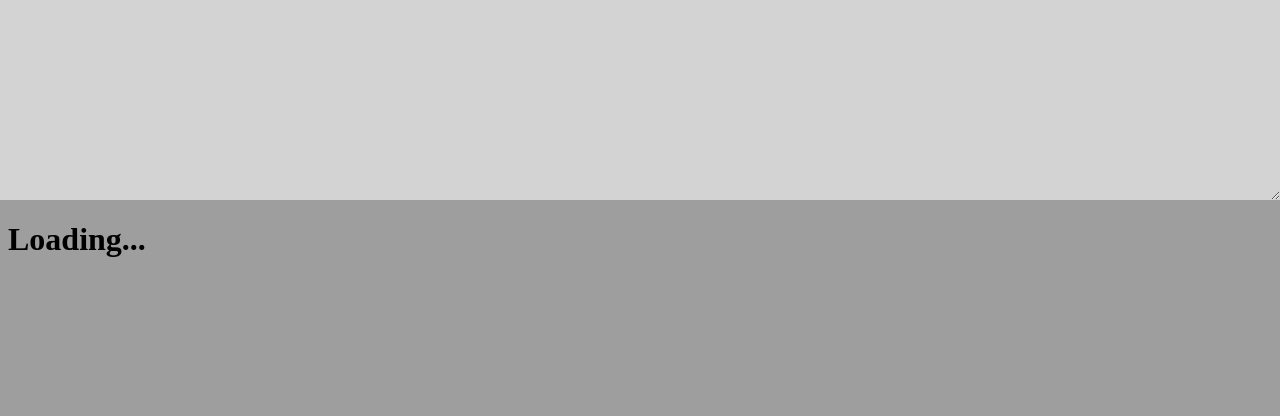
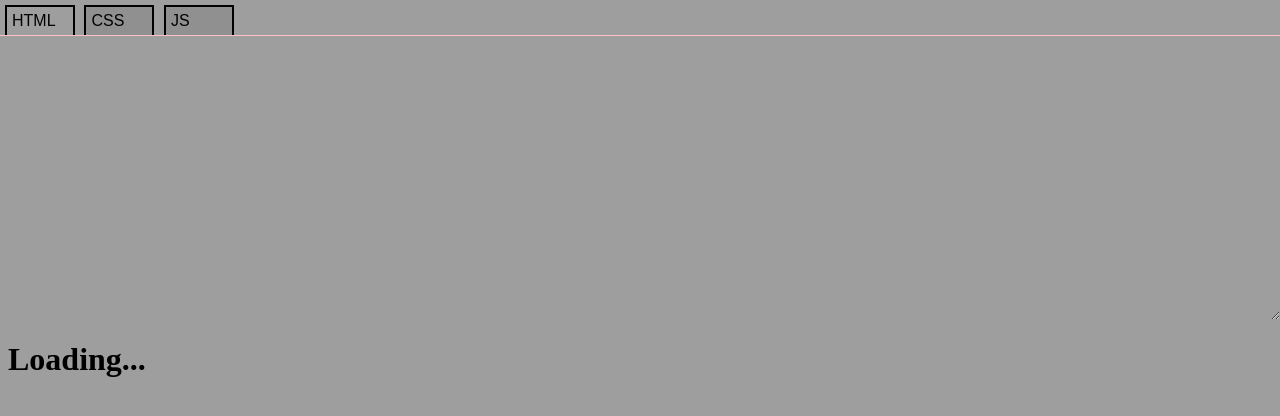
Before and after one commit to Yoplitein/minirepl, a plain HTML site: page index.html in a window 1280 px wide. Drawn offline with Linux system fonts and the light colour scheme.

Commit message:
Add editor tabs to the interface

```diff
--- a/index.html
+++ b/index.html
@@ -13,7 +13,14 @@
 		<button>Foo</button>
 		<button>Foo</button>
 	</div> -->
-	<div id="editor"></div>
+	<div id="editor-box">
+		<div id="tabs">
+			<span class="tab selected" data-model="html">HTML</span>
+			<span class="tab" data-model="css">CSS</span>
+			<span class="tab" data-model="js">JS</span>
+		</div>
+		<div id="editor"></div>
+	</div>
 	<iframe frameborder="0" srcdoc="<h1>Loading...</h1>"></iframe>
 
 	<script type="module" src="main.js"></script>
--- a/main.js
+++ b/main.js
@@ -62,13 +62,26 @@ function refresh()
 	frame.srcdoc = editor.getModel().getValue();
 }
 
+function switchTab(newTab)
+{
+	// TODO
+	console.log("switch to tab", newTab);
+}
+{
+	const tabs = document.querySelectorAll("#tabs .tab");
+	tabs.forEach(e =>
+		e.addEventListener("click", ev => {
+			tabs.forEach(e => e.classList.remove("selected"));
+			ev.target.classList.add("selected");
+			switchTab(ev.target.dataset.model);
+		})
+	);
+}
+
 async function main()
 {
 	require.config({ paths: { vs: monacoBaseURL } });
-	await new Promise((resolve) => require(["vs/editor/editor.main"], resolve));
-
-	// monaco.languages.html.htmlDefaults.setOptions({data: { useDefaultDataProvider: true }});
-	monaco.languages.html.htmlDefaults.setOptions({ ...monaco.languages.html.htmlDefaults.options, suggest: {css: true, javascript: true} });
+	await new Promise(resolve => require(["vs/editor/editor.main"], resolve));
 
 	editor = monaco.editor.create(editorContainer, {
 		value: skeletonTemplate,
--- a/style.css
+++ b/style.css
@@ -12,6 +12,7 @@ body
 	;
 
 	background-color: #9e9e9e;
+	font-family: sans-serif;
 }
 
 #toolbar
@@ -27,19 +28,45 @@ body
 {
 } */
 
-/* textarea */
-#editor
+#editor-box
 {
 	grid-area: editor;
 	min-height: 7em;
-	max-height: 80vh;
-	height: 25vh;
-	/* outline: 2px dashed black; */
-	border: none;
-	font-family: monospace;
-	background-color: #d3d3d3;
+	max-height: 90vh;
+	height: 40vh;
 	resize: vertical;
 	overflow: hidden;
+	border: none;
+}
+
+#tabs
+{
+	outline: 1px solid pink;
+	padding: 5px 5px 0px 5px;
+}
+
+#tabs .tab
+{
+	display: inline-block;
+
+	width: 3.5em;
+	margin-right: 5px;
+	padding: 5px;
+
+	background-color: #909090;
+	border: 2px solid black;
+	border-bottom: none;
+	cursor: pointer;
+}
+
+#tabs .tab.selected
+{
+	background-color: #9e9e9e;
+}
+
+#editor
+{
+	height: 100%;
 }
 
 iframe
```
